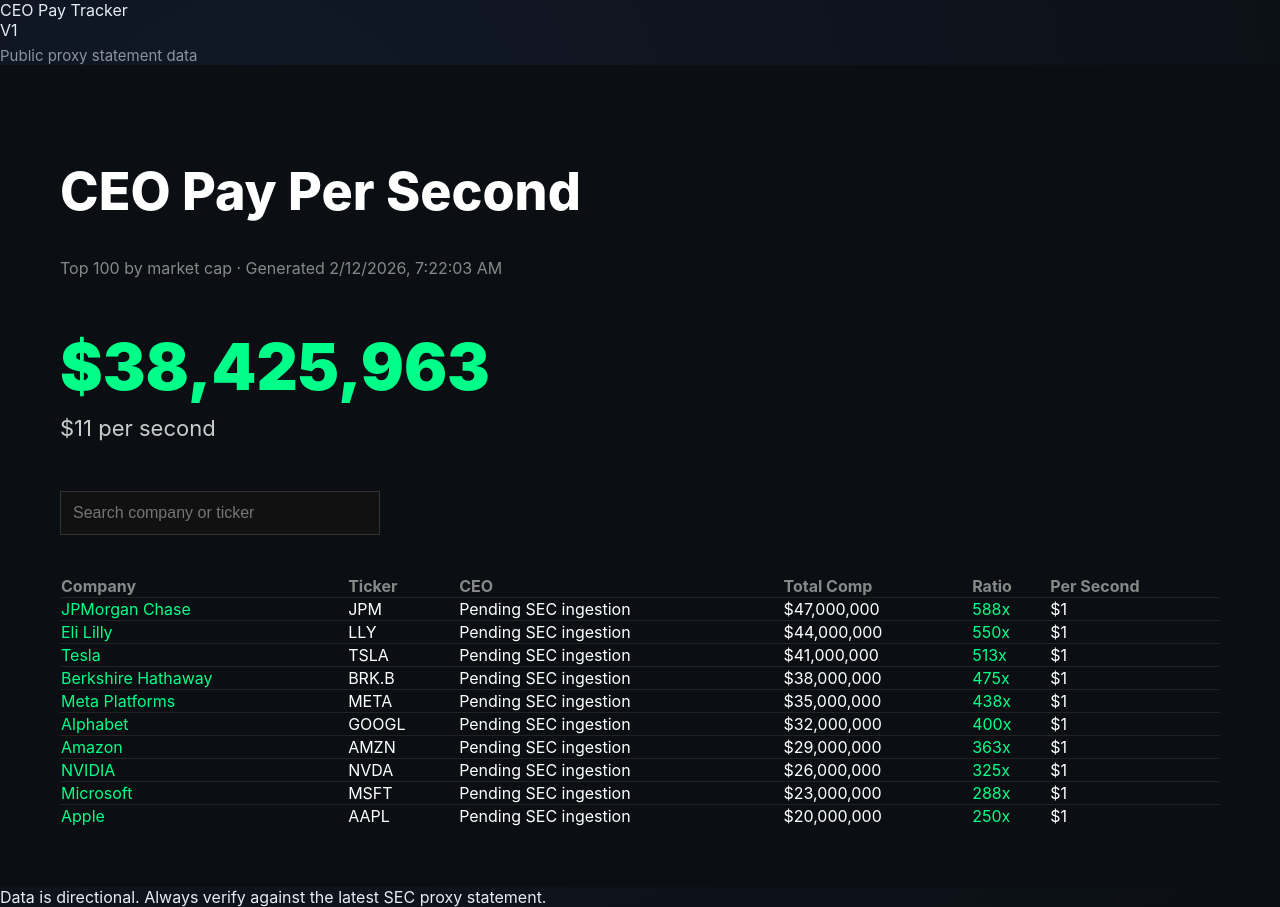
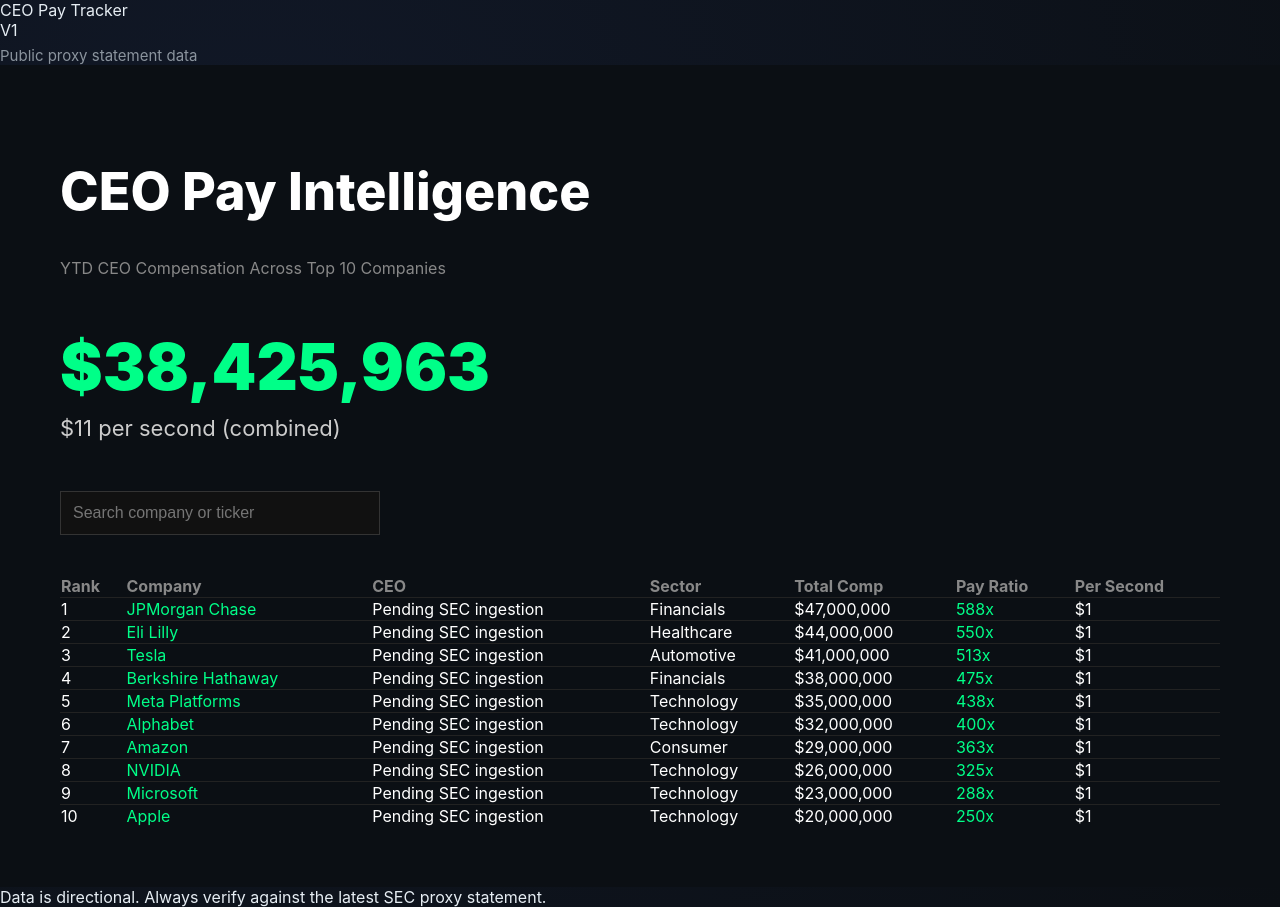
Before and after one commit to gobears2323/ceo-pay-tracker, a Next.js app: page / in a window 1280 px wide. Built offline with nearby package versions, Linux system fonts and the light colour scheme.

Commit message:
upgrade homepage to ranked dashboard

```diff
--- a/app/page.tsx
+++ b/app/page.tsx
@@ -21,8 +21,8 @@
     )
   }, [search])
 
-  const sorted = [...filtered].sort((a, b) =>
-    (b.totalCompUsd ?? 0) - (a.totalCompUsd ?? 0)
+  const sorted = [...filtered].sort(
+    (a, b) => (b.totalCompUsd ?? 0) - (a.totalCompUsd ?? 0)
   )
 
   const globalPps = sorted.reduce((sum, c) => {
@@ -47,13 +47,13 @@
         fontFamily: 'Inter, sans-serif'
       }}
     >
+      {/* HERO */}
       <h1 style={{ fontSize: 52, fontWeight: 800 }}>
-        CEO Pay Per Second
+        CEO Pay Intelligence
       </h1>
 
       <div style={{ marginTop: 10, color: '#888' }}>
-        Top 100 by market cap · Generated{' '}
-        {new Date(dataMeta.generatedAt).toLocaleString()}
+        YTD CEO Compensation Across Top {sorted.length} Companies
       </div>
 
       <div
@@ -68,9 +68,10 @@
       </div>
 
       <div style={{ fontSize: 22, marginTop: 10, color: '#ccc' }}>
-        {formatUsd(globalPps)} per second
+        {formatUsd(globalPps)} per second (combined)
       </div>
 
+      {/* SEARCH */}
       <div style={{ marginTop: 50 }}>
         <input
           placeholder="Search company or ticker"
@@ -87,6 +88,7 @@
         />
       </div>
 
+      {/* TABLE */}
       <table
         style={{
           width: '100%',
@@ -96,17 +98,18 @@
       >
         <thead>
           <tr style={{ color: '#888' }}>
+            <th align="left">Rank</th>
             <th align="left">Company</th>
-            <th align="left">Ticker</th>
             <th align="left">CEO</th>
+            <th align="left">Sector</th>
             <th align="left">Total Comp</th>
-            <th align="left">Ratio</th>
+            <th align="left">Pay Ratio</th>
             <th align="left">Per Second</th>
           </tr>
         </thead>
 
         <tbody>
-          {sorted.map(c => {
+          {sorted.map((c, index) => {
             const pps =
               c.totalCompUsd && c.fiscalYear
                 ? payPerSecond(c.totalCompUsd, c.fiscalYear)
@@ -117,6 +120,8 @@
                 key={c.ticker}
                 style={{ borderTop: '1px solid #222' }}
               >
+                <td>{index + 1}</td>
+
                 <td>
                   <Link
                     href={`/company/${c.ticker}`}
@@ -128,12 +133,17 @@
                     {c.companyName}
                   </Link>
                 </td>
-                <td>{c.ticker}</td>
+
                 <td>{c.ceoName}</td>
+
+                <td>{c.sector}</td>
+
                 <td>{formatUsd(c.totalCompUsd || 0)}</td>
+
                 <td style={{ color: '#00ff88' }}>
                   {c.payRatio}x
                 </td>
+
                 <td>{pps ? formatUsd(pps) : '—'}</td>
               </tr>
             )
```
